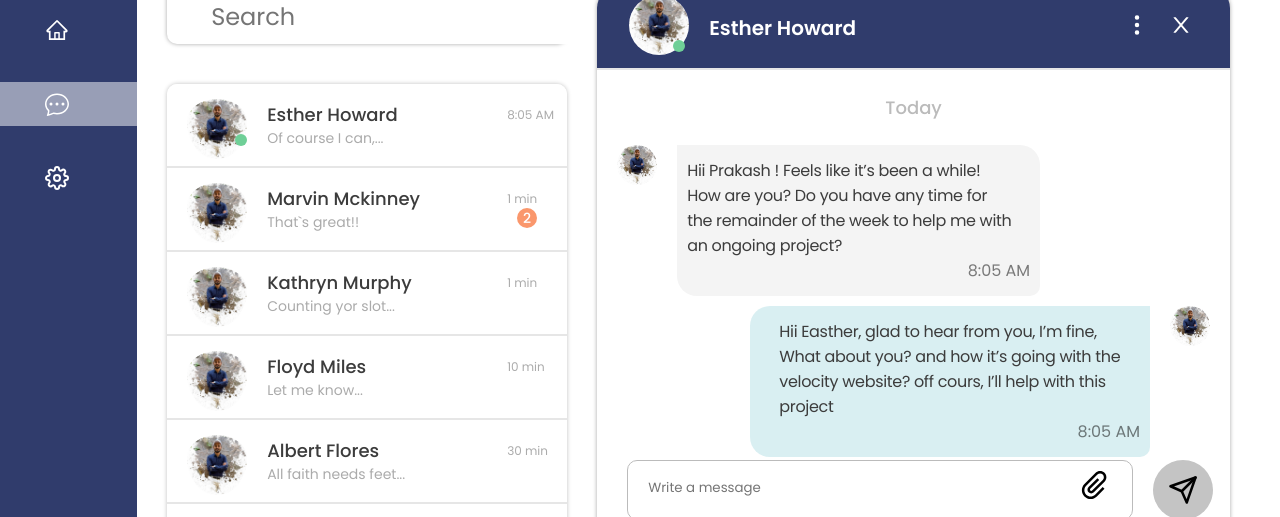
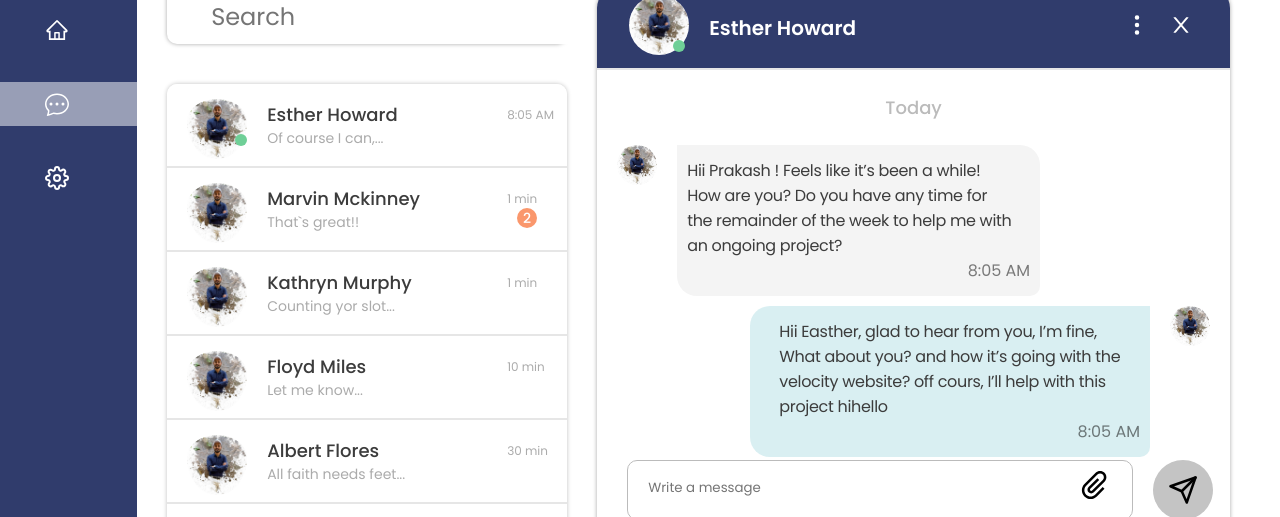
Before and after one commit to MohammedIhsaan/react-chat-app, a React (Create React App) app: page / in a window 1280 px wide. Shown: the part 137-654 px from the top of the page. Built offline with nearby package versions, Linux system fonts and the light colour scheme.

Commit message:
worked on OnSend click msg is shown in msg box

```diff
--- a/src/App.js
+++ b/src/App.js
@@ -17,8 +17,11 @@ let userdata = [
     status: true,
     msgHistory: [
       {
-        sendMsg:
+        sendMsg: [
           "Hii Easther, glad to hear from you, I’m fine, What about you? and how it’s going with the velocity website? off cours, I’ll help with this project ",
+          "hi",
+          "hello",
+        ],
         recievedMsg:
           "Hii Prakash ! Feels like it’s been a while! How are you? Do you have any time for the remainder of the week to help me with an ongoing project?",
       },
@@ -38,7 +41,7 @@ let userdata = [
     count: 2,
     status: false,
     msgHistory: [
-      { sendMsg: "send", recievedMsg: "go it" },
+      { sendMsg: "send1", recievedMsg: "" },
       { sendMsg: "send2", recievedMsg: "go it1" },
       { sendMsg: "send3", recievedMsg: "go it2" },
     ],
@@ -50,6 +53,7 @@ let userdata = [
     time: "1 min",
     count: null,
     status: false,
+    msgHistory: [],
   },
   {
     id: 4,
@@ -58,6 +62,7 @@ let userdata = [
     time: "10 min",
     count: null,
     status: false,
+    msgHistory: [],
   },
   {
     id: 5,
@@ -66,6 +71,7 @@ let userdata = [
     time: "30 min",
     count: null,
     status: false,
+    msgHistory: [],
   },
   {
     id: 6,
@@ -74,6 +80,7 @@ let userdata = [
     time: "2 Days",
     count: null,
     status: false,
+    msgHistory: [],
   },
   {
     id: 7,
@@ -82,6 +89,7 @@ let userdata = [
     time: "5 Days",
     count: null,
     status: false,
+    msgHistory: [],
   },
   {
     id: 8,
@@ -90,6 +98,7 @@ let userdata = [
     time: "1 Week",
     count: null,
     status: false,
+    msgHistory: [],
   },
   {
     id: 9,
@@ -98,6 +107,7 @@ let userdata = [
     time: "2 Week",
     count: null,
     status: false,
+    msgHistory: [],
   },
   {
     id: 10,
@@ -131,6 +141,7 @@ export default function App() {
   const [searchName, setsearchName] = useState("");
   const [data, setdata] = useState(userdata);
   const [hide, sethide] = useState(true);
+  const [typedMsg, settypedMsg] = useState("");
   return (
     <AppContext.Provider
       value={{
@@ -143,6 +154,7 @@ export default function App() {
         userdata,
         hide,
         sethide,
+        settypedMsg,
       }}
     >
       <Container>
--- a/src/components/ChatRoom.js
+++ b/src/components/ChatRoom.js
@@ -1,4 +1,4 @@
-import React, { useContext, useEffect } from "react";
+import React, { useContext, useEffect, useRef } from "react";
 import styled from "styled-components";
 import { ImAttachment } from "react-icons/im";
 import { FiSend } from "react-icons/fi";
@@ -26,8 +26,13 @@ const Day = styled.h3`
     paddingTop: "16px",
   })}
 `;
+const MainWrap = styled.div`
+  /* display: flex; */
+  display: ${(props) => (props.type === "" ? "none" : "flex")};
+`;
 const Wrapper = styled.div`
   display: flex;
+  /* display: ${(props) => (props.type === "" ? "none" : "flex")}; */
   width: ${(props) => (props.type === "right" ? "70%" : "100%")};
 
   flex-direction: ${(props) =>
@@ -52,7 +57,7 @@ const MsgBox = styled.div`
   display: flex;
   flex-direction: column;
   ${Mobile({
-    height: "125%",
+    height: "120%",
     paddingRight: "0px",
   })}
 `;
@@ -194,23 +199,48 @@ const SendIcon = styled.div`
 `;
 
 export default function ChatRoom() {
-  const { data, userNames } = useContext(AppContext);
+  const { userNames, userdata, settypedMsg } = useContext(AppContext);
+  let userObj = userdata.filter((obj) => obj.memberNmae === userNames);
 
-  // console.log(userNames);
-  let userObj = data.filter((obj) => obj.memberNmae === userNames);
+  let typedmsg = useRef();
 
-  // useEffect(() => {
-  //   console.log("array of msg", userObj[0].msgHistory);
-  // }, [userNames]);
+  let handleSend = () => {
+    console.log(typedmsg.current.value);
+    settypedMsg(typedmsg.current.value);
+
+    userObj[0].msgHistory = [
+      ...userObj[0].msgHistory,
+      { sendMsg: typedmsg.current.value, recievedMsg: null },
+    ];
+
+    // if (userObj[0].hasOwnProperty("msgHistory")) {
+    //   console.log(userObj[0].msgHistory);
+    // }
+    console.log(userObj[0].msgHistory);
+  };
 
   return (
     <Container>
       <MsgBox>
         <Day>Today</Day>
 
-        {userObj[0].msgHistory?.map((e) => {
+        {userObj[0]?.msgHistory?.map((e) => {
+          let resc = "";
+          let send = "";
+          console.log("happenning");
+          console.log(resc, "....", send);
+          if (e?.recievedMsg) {
+            resc = "hide";
+          }
+          if (e?.sendMsg) {
+            send = "hide";
+          }
+
+          console.log(resc, "....", send);
+
           return (
             <>
+              <MainWrap type={resc}>
                 <Wrapper type="right">
                   <MsgDetails type="right">
                     <Msg>{e?.recievedMsg}</Msg>
@@ -218,25 +248,28 @@ export default function ChatRoom() {
                   </MsgDetails>
                   <UserImg src={Img} />
                 </Wrapper>
-              <Wrapper>
+              </MainWrap>
+              <MainWrap>
+                <Wrapper type={send}>
                   <MsgDetails>
                     <Msg>{e?.sendMsg}</Msg>
                     <Time>{userObj[0]?.time}</Time>
                   </MsgDetails>
                   <UserImg src={Img} />
                 </Wrapper>
+              </MainWrap>
             </>
           );
         })}
       </MsgBox>
       <InputBox>
         <InputWrap>
-          <Input placeholder="Write a message" />
+          <Input placeholder="Write a message" ref={typedmsg} />
           <AttachIcon>
             <ImAttachment />
           </AttachIcon>
         </InputWrap>
-        <SendIcon>
+        <SendIcon onClick={handleSend}>
           <FiSend />
         </SendIcon>
       </InputBox>
--- a/src/components/MembersList.js
+++ b/src/components/MembersList.js
@@ -163,6 +163,9 @@ export default function MembersList() {
         obj.memberNmae.substr(0, searchName.length).toUpperCase() ==
         searchName.toUpperCase()
     );
+    // if(res.length){
+    //   setdata(userdata)
+    // }
     setdata(res);
     if (searchName.length === 0) {
       setdata(userdata);
```
Lines whose indentation alone changed are shown as unchanged.
